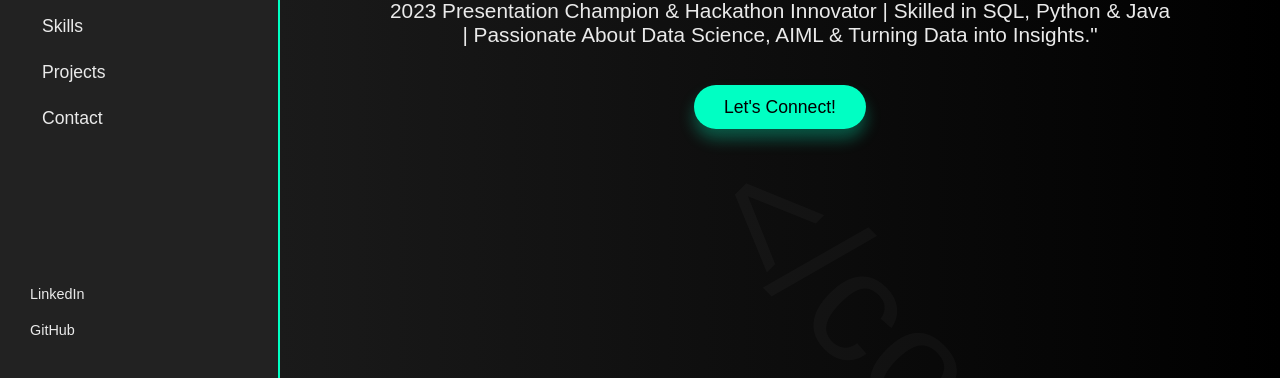
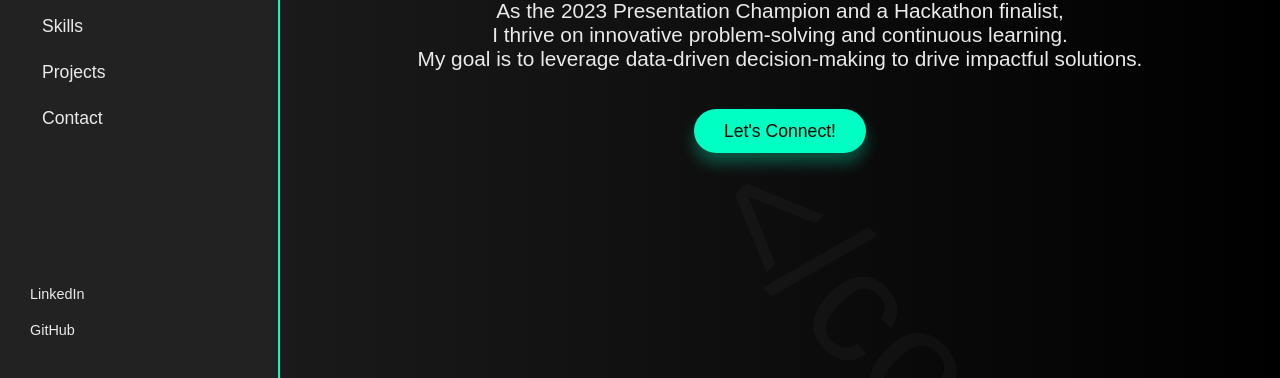
Before and after one commit to KshitijGhodke10/Personal-Potfolio, a plain HTML site: page Personal Potfolio/index.html in a window 1280 px wide. Shown: the part 422-800 px from the top of the page. Drawn offline with Linux system fonts and the light colour scheme.

Commit message:
Update index.html

```diff
--- a/Personal Potfolio/index.html
+++ b/Personal Potfolio/index.html
@@ -32,9 +32,12 @@
         <section class="main-content">
             <div class="intro">
                 <h1>Hi, I'm <span class="highlight">Kshitij</span><br><h2>Data Analyst</h2></h1><br>
-                <p> Aspiring Data Analyst  <br>
-                     2023 Presentation Champion & Hackathon Innovator | Skilled in SQL, Python & Java<br>
-                    | Passionate About Data Science, AIML & Turning Data into Insights."</p>
+                <p>
+                    I am an aspiring Data Analyst with a passion for turning data into meaningful insights.<br>
+                    With strong skills in SQL, Python, and Java, I enjoy working at the intersection of data science and AI/ML.<br>
+                    As the 2023 Presentation Champion and a Hackathon finalist, <br>
+                    I thrive on innovative problem-solving and continuous learning.<br>
+                    My goal is to leverage data-driven decision-making to drive impactful solutions.</p>
                 <a href="https://linkedin.com/in/kshitijghodke/" class="contact-btn">Let's Connect!</a>
             </div>
         </section>
```
